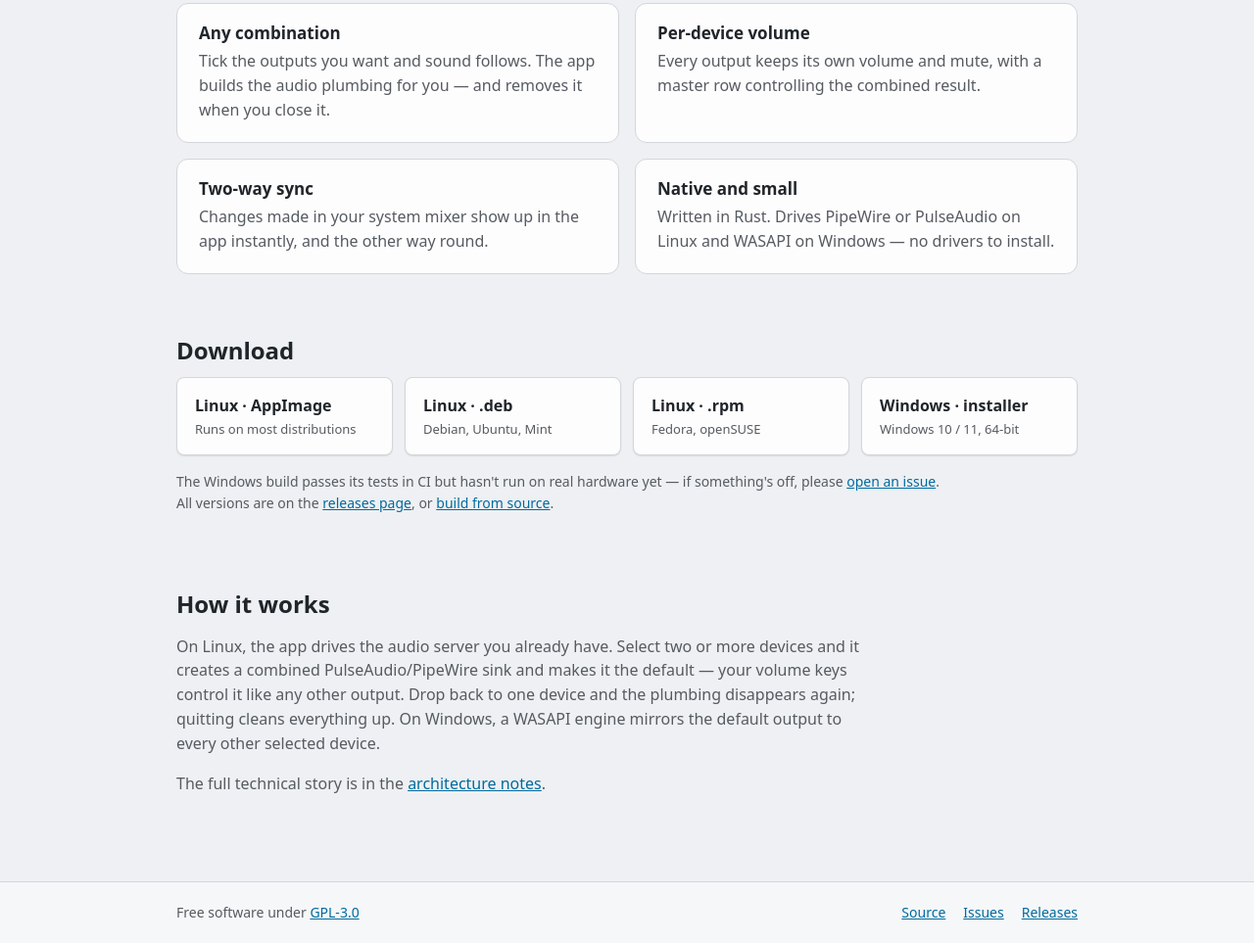
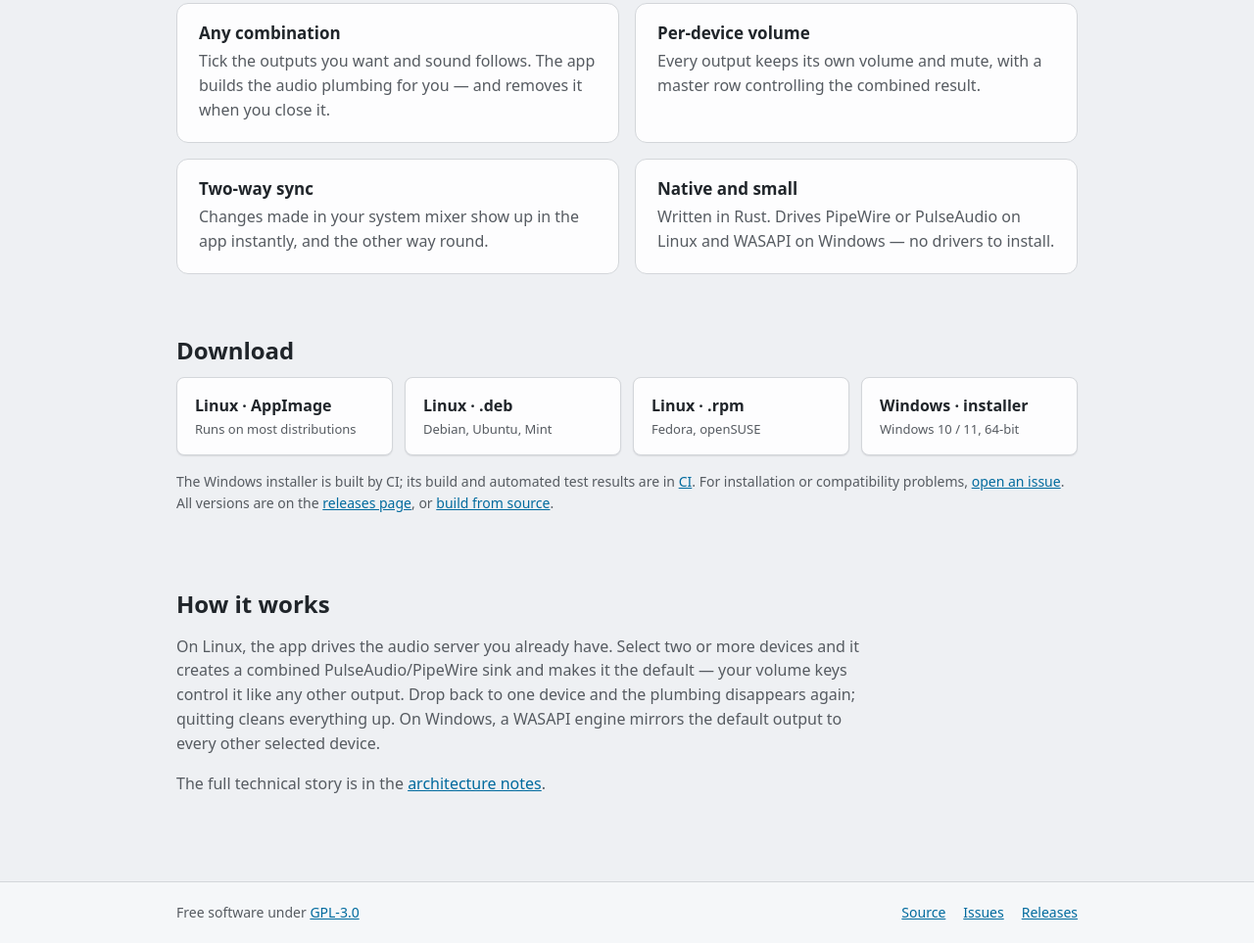
Before and after one commit to Rayjine/sound-multiplexer, a website: page website/index.html in a window 1280 px wide. Shown: the part 620-1583 px from the top of the page at 98% size. Drawn offline with Linux system fonts and the light colour scheme; no server answers.

Commit message:
docs(website): clarify Windows CI status

```diff
--- a/website/index.html
+++ b/website/index.html
@@ -160,7 +160,7 @@
         <span class="dl-note">Windows 10 / 11, 64-bit</span>
       </a>
     </div>
-    <p class="dl-fine">The Windows build passes its tests in CI but hasn't run on real hardware yet — if something's off, please <a href="https://github.com/Rayjine/sound-multiplexer/issues">open an issue</a>.<br>
+    <p class="dl-fine">The Windows installer is built by CI; its build and automated test results are in <a href="https://github.com/Rayjine/sound-multiplexer/actions/workflows/ci.yml">CI</a>. For installation or compatibility problems, <a href="https://github.com/Rayjine/sound-multiplexer/issues">open an issue</a>.<br>
     All versions are on the <a href="https://github.com/Rayjine/sound-multiplexer/releases">releases page</a>, or <a href="https://github.com/Rayjine/sound-multiplexer#build-from-source">build from source</a>.</p>
   </section>
 
```
